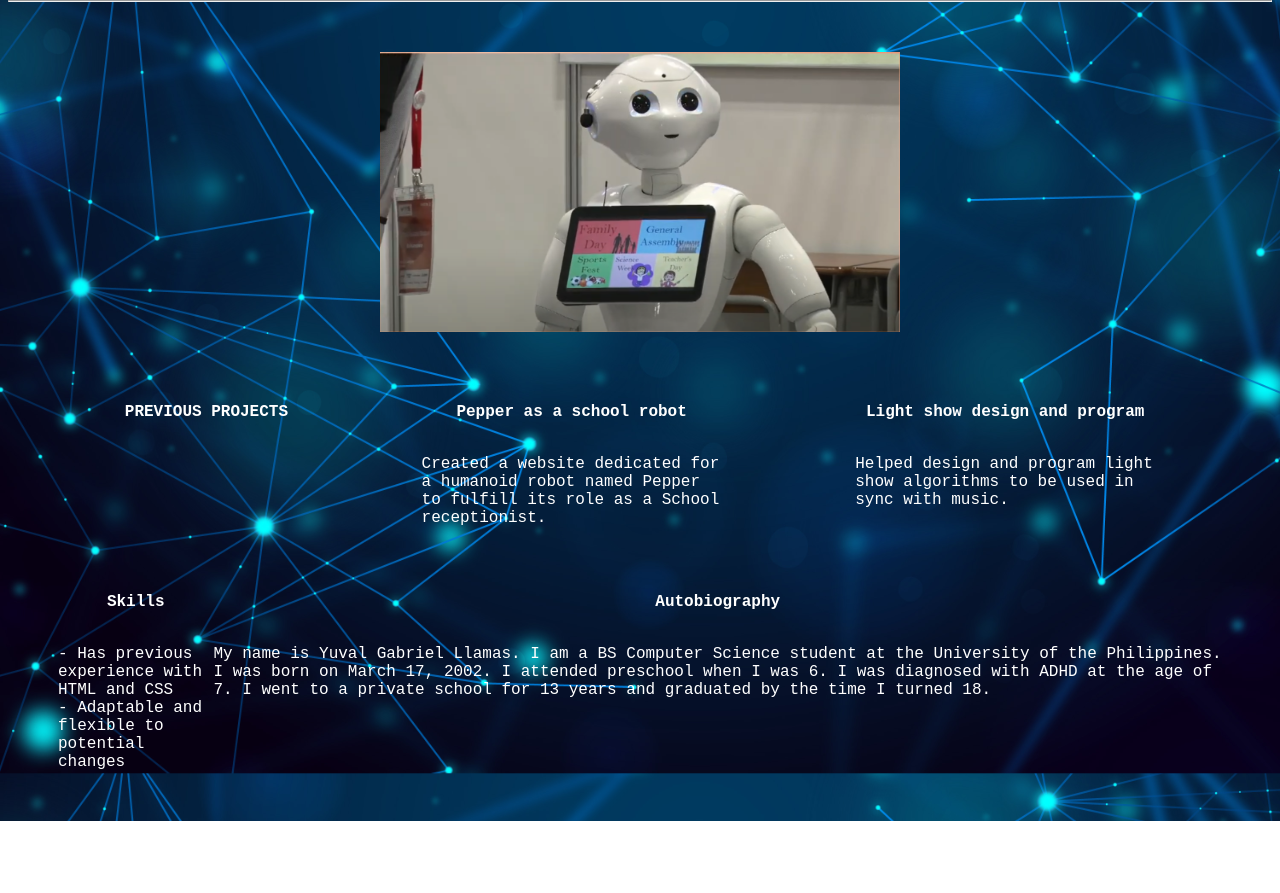
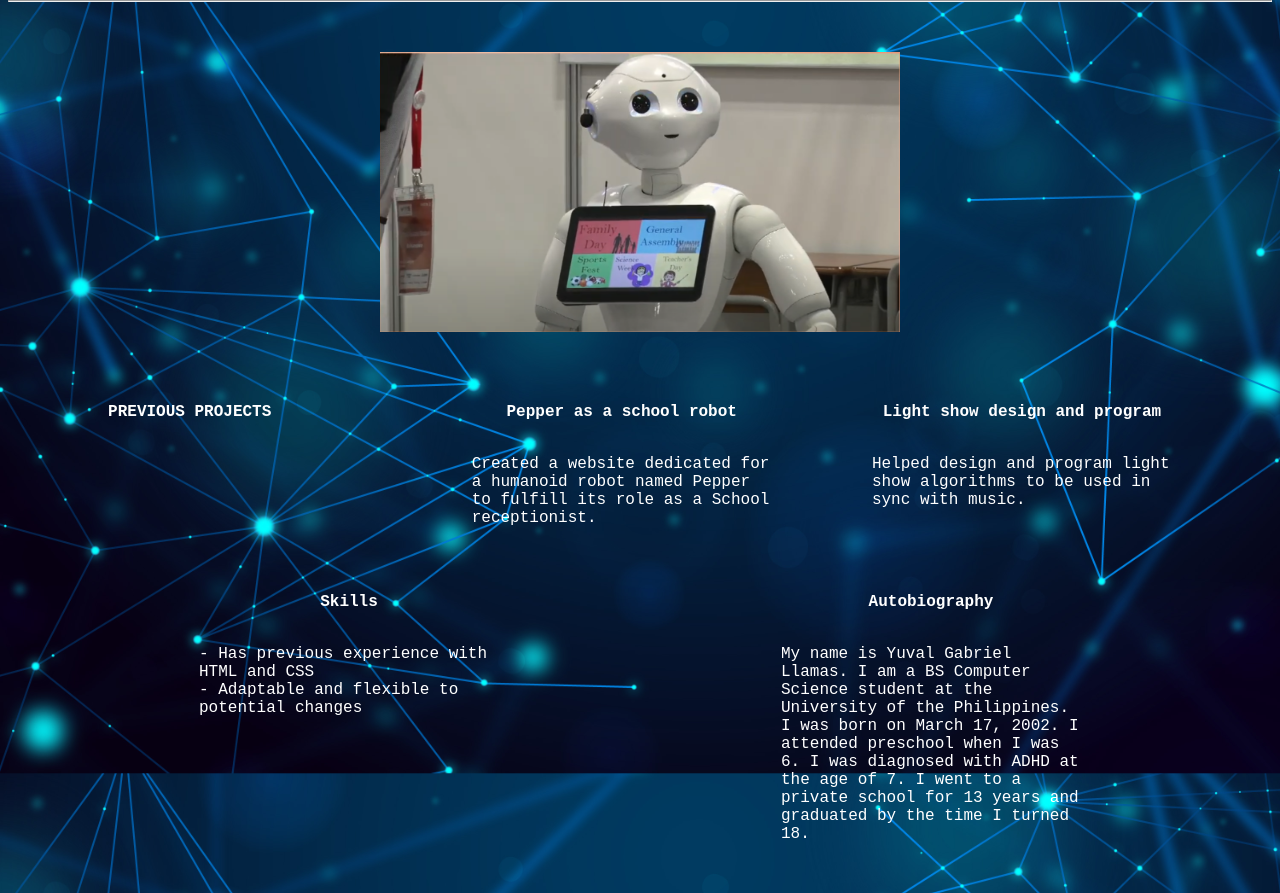
Before and after one commit to CMSC100-Laboratory/exercise-2-html-and-css-YGLlamas, a plain HTML site: page index.html in a window 1280 px wide. Shown: the part 80-973 px from the top of the page. Before the commit the page ends 901 px from the top, so only its background shows below. Drawn offline with Linux system fonts and the light colour scheme.

Commit message:
adjusted other text blocks

```diff
--- a/index.html
+++ b/index.html
@@ -17,7 +17,7 @@
     </div>
 
     <div class = "projects">
-        <p style = "text-align: center; font-weight: bold;"> PREVIOUS PROJECTS</p>
+        <p style = "text-align: center; font-weight: bold;"> PREVIOUS PROJECTS</p><br>
         <div><p style = "text-align: center; font-weight: bold">Pepper as a school robot</p><br>
         Created a website dedicated for a humanoid robot named Pepper
         to fulfill its role as a School receptionist.<br></div>
--- a/style.css
+++ b/style.css
@@ -28,3 +28,6 @@ body {
     margin: 50px;
     justify-content: space-around;
 }
+.self > div {
+    max-width: 300px;
+}
```
